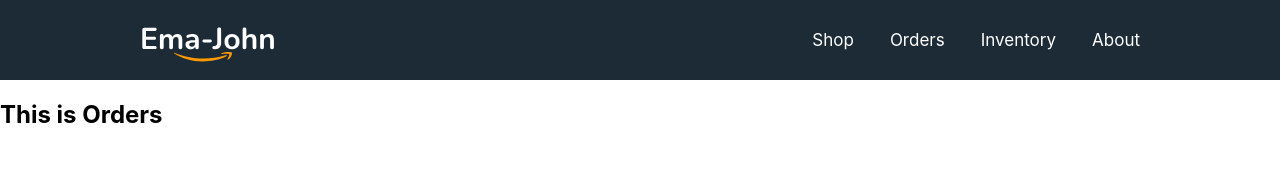
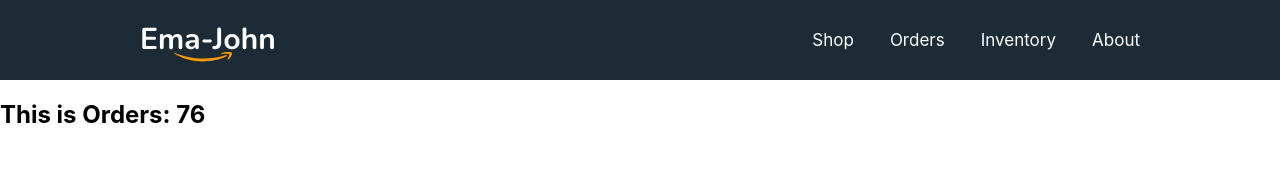
Before and after one commit to mosheurpau/Module-48, a React (Create React App) app: page /orders in a window 1280 px wide. Shown: the top 190 px of the page. Built offline with nearby package versions, Linux system fonts and the light colour scheme.

Commit message:
Write useState and useEffect in a different file and import it

```diff
--- a/src/components/Orders/Orders.js
+++ b/src/components/Orders/Orders.js
@@ -1,9 +1,11 @@
 import React from "react";
+import useProducts from "../../hooks/useProducts";
 
 const Orders = () => {
+  const [products, setProducts] = useProducts();
   return (
     <div>
-      <h2>This is Orders</h2>
+      <h2>This is Orders: {products.length}</h2>
     </div>
   );
 };
--- a/src/components/Shop/Shop.js
+++ b/src/components/Shop/Shop.js
@@ -1,65 +1,58 @@
-import React, { useEffect, useState } from 'react';
-import {addToDb, getStoredCart} from '../../utilities/fakedb';
-import Cart from '../Cart/Cart';
-import Product from '../Product/Product';
-import './Shop.css'
+import React, { useEffect, useState } from "react";
+import useProducts from "../../hooks/useProducts";
+import { addToDb, getStoredCart } from "../../utilities/fakedb";
+import Cart from "../Cart/Cart";
+import Product from "../Product/Product";
+import "./Shop.css";
 const Shop = () => {
-    const [products, setProducts] = useState([]);
+  const [products, setProducts] = useProducts();
   const [cart, setCart] = useState([]);
 
-    useEffect( () =>{
-        fetch('products.json')
-        .then(res => res.json())
-        .then(data => setProducts(data));
-    }, [])
-
-    useEffect( () =>{
+  useEffect(() => {
     const storedCart = getStoredCart();
     const savedCart = [];
-        for(const id in storedCart){
-            const addedProduct = products.find(product => product.id === id);
-            if (addedProduct){
+    for (const id in storedCart) {
+      const addedProduct = products.find((product) => product.id === id);
+      if (addedProduct) {
         const quantity = storedCart[id];
         addedProduct.quantity = quantity;
         savedCart.push(addedProduct);
       }
     }
     setCart(savedCart);
-    }, [products])
+  }, [products]);
 
   const handleAddToCart = (selectedProduct) => {
     console.log(selectedProduct);
     let newCart = [];
-        const exists = cart.find(product => product.id === selectedProduct.id);
-        if(!exists) {
+    const exists = cart.find((product) => product.id === selectedProduct.id);
+    if (!exists) {
       selectedProduct.quantity = 1;
       newCart = [...cart, selectedProduct];
-        }
-        else{
-            const rest = cart.filter(product => product.id !== selectedProduct.id);
+    } else {
+      const rest = cart.filter((product) => product.id !== selectedProduct.id);
       exists.quantity = exists.quantity + 1;
       newCart = [...rest, exists];
     }
     setCart(newCart);
     addToDb(selectedProduct.id);
-    }
+  };
 
   return (
-        <div className='shop-container'>
-            <div className='product-container'>
-                {
-                    products.map(product => <Product
+    <div className="shop-container">
+      <div className="product-container">
+        {products.map((product) => (
+          <Product
             key={product.id}
             product={product}
             handleAddToCart={handleAddToCart}
-                    ></Product>)
-                }
+          ></Product>
+        ))}
       </div>
-            <div className='cart-container'>
+      <div className="cart-container">
         <Cart cart={cart}></Cart>
       </div>
     </div>
-
   );
 };
 
--- /dev/null
+++ b/src/hooks/useProducts.js
@@ -0,0 +1,15 @@
+import { useEffect, useState } from "react";
+
+const useProducts = () => {
+  const [products, setProducts] = useState([]);
+
+  useEffect(() => {
+    fetch("products.json")
+      .then((res) => res.json())
+      .then((data) => setProducts(data));
+  }, []);
+
+  return [products, setProducts];
+};
+
+export default useProducts;
```
Lines whose indentation alone changed are shown as unchanged.
